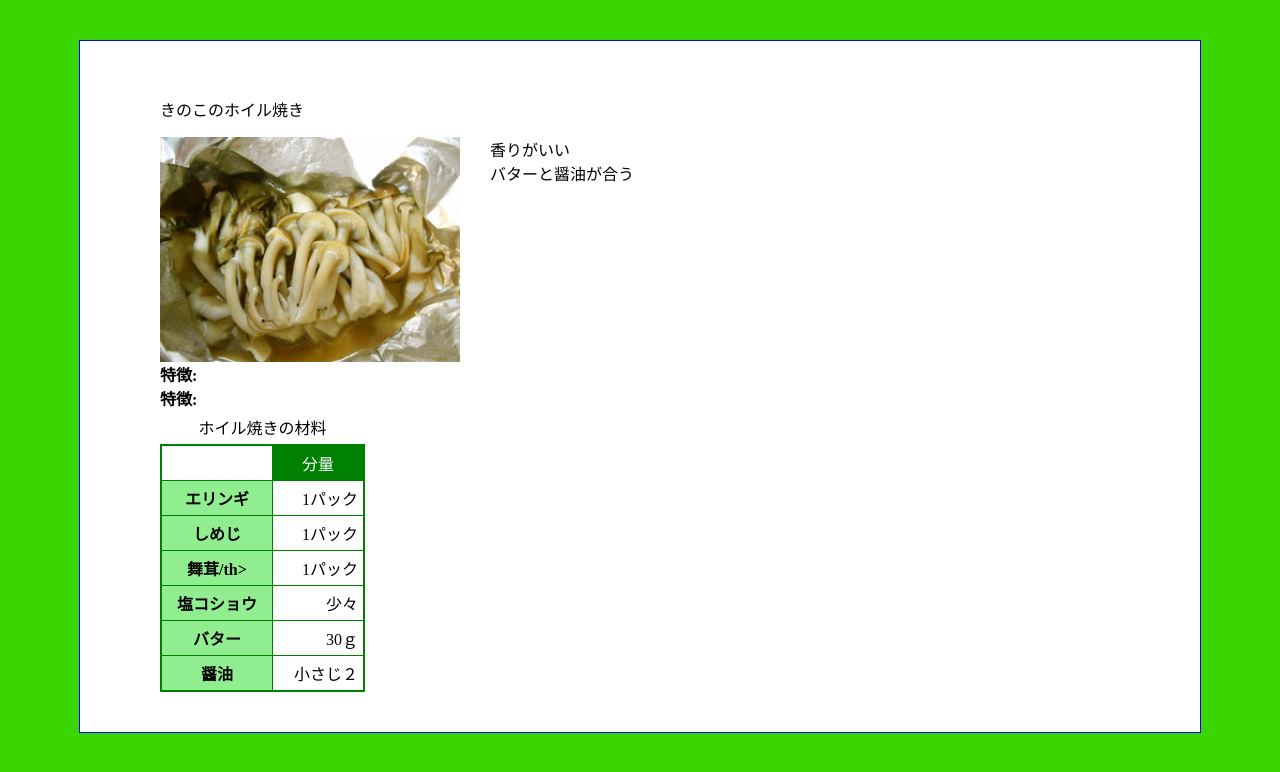
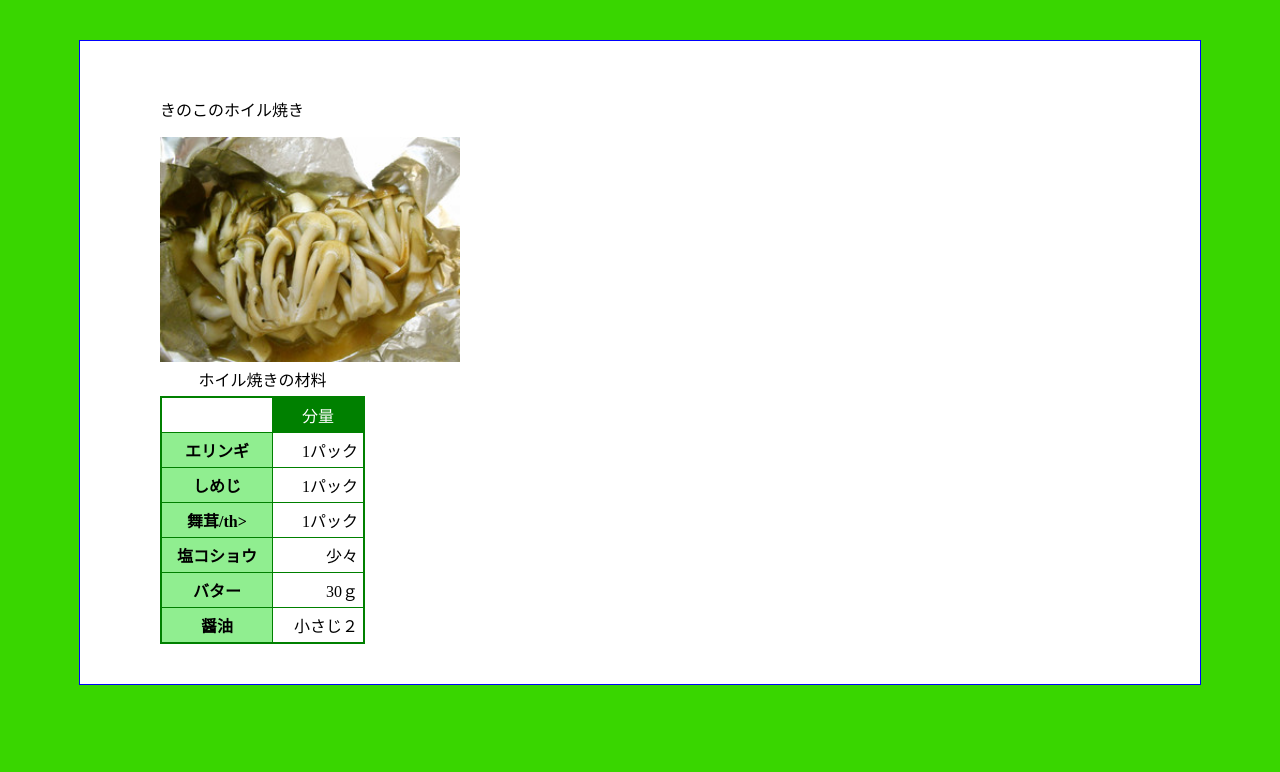
Before and after one commit to g1627081/web1, a plain HTML site: page index.html in a window 1280 px wide. Drawn offline with Linux system fonts and the light colour scheme.

Commit message:
Update index.html

```diff
--- a/index.html
+++ b/index.html
@@ -10,10 +10,6 @@
       <p>きのこのホイル焼き</p>
       <section class="kinoko_picture">
        <img src="./img/kinoko.jpg" alt="きのこのホイル焼き"width=300 class="photo">
-           <dl class="explanation">
-            <dt>特徴:</dt><dd>香りがいい</dd>
-            <dt>特徴:</dt><dd>バターと醤油が合う</dd>
-          </dl>
          </section>
       <section="new">
       <table id="ingredient">
```
